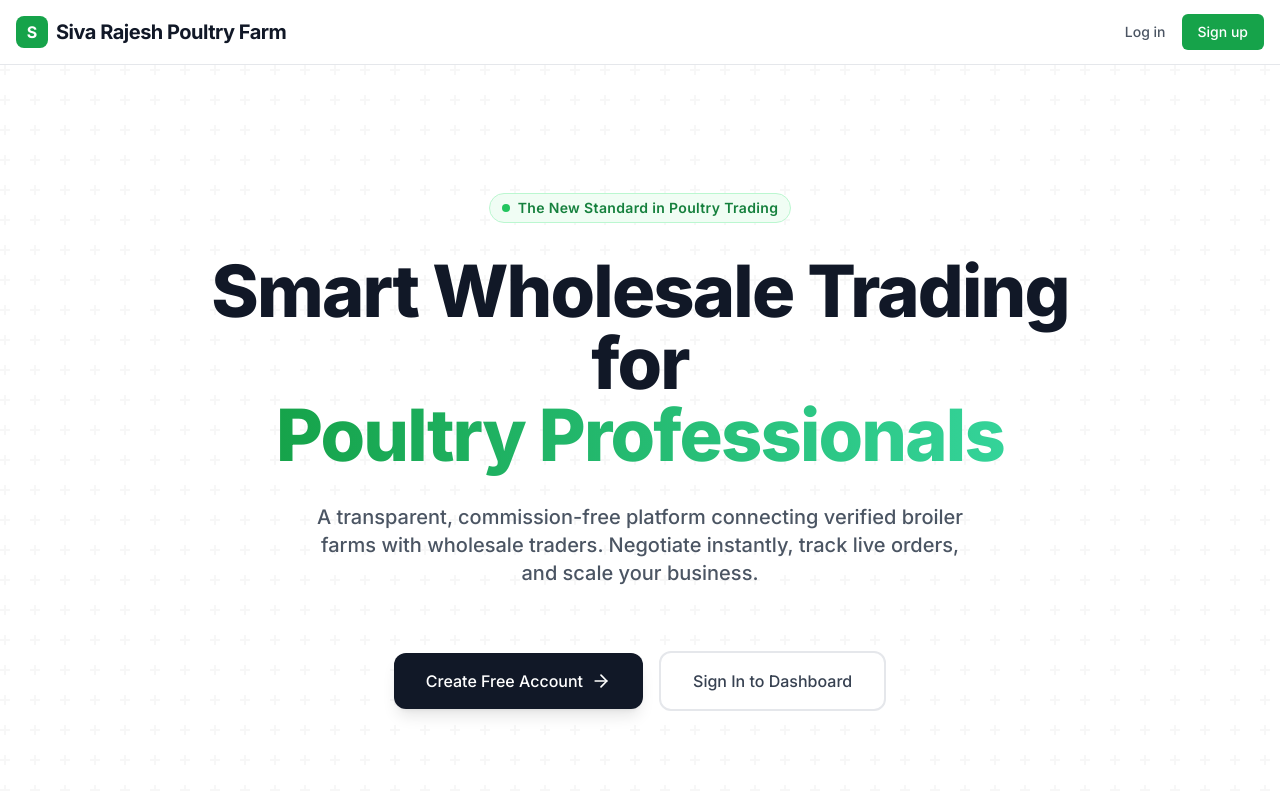
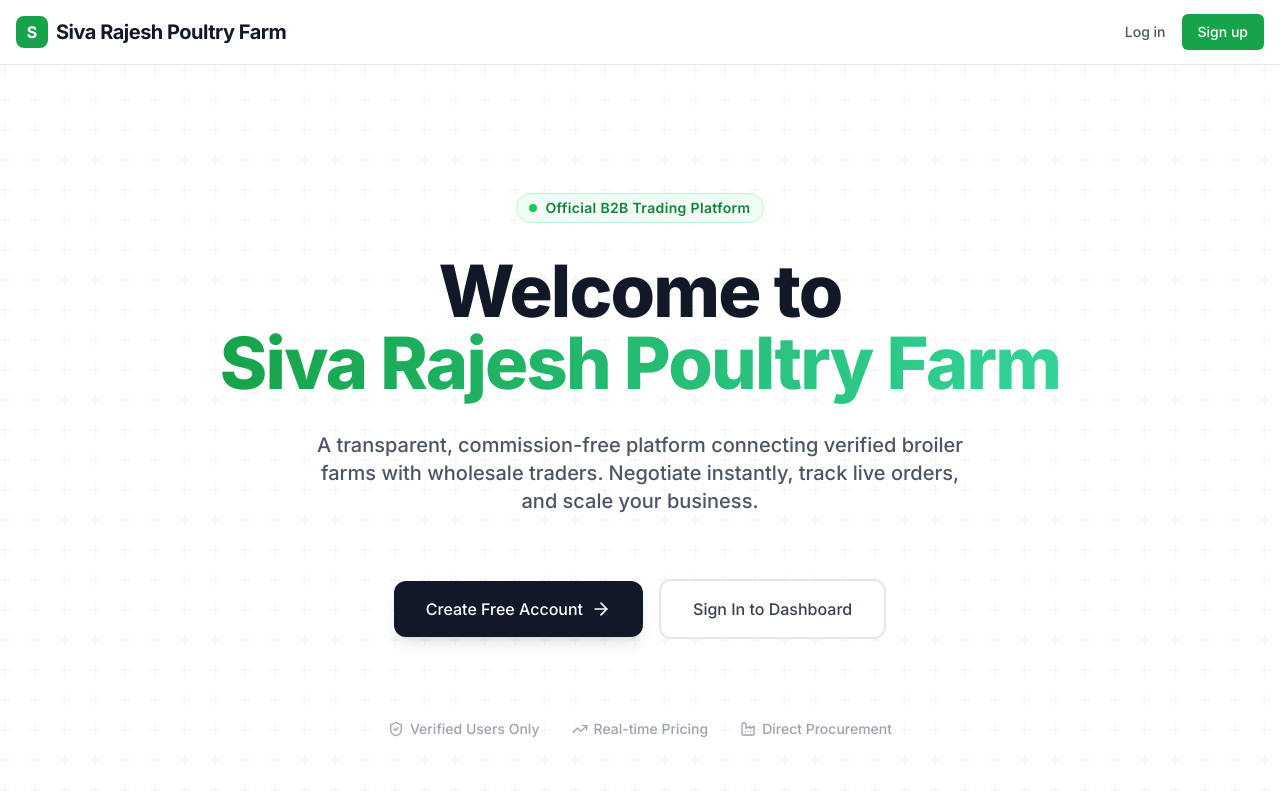
Before and after one commit to devmouli/poultry-farm, a Next.js app: page / in a window 1280 px wide. Shown: the top 791 px of the page. Built offline with nearby package versions, Linux system fonts and the light colour scheme.

Commit message:
Update landing page to Siva Rajesh Poultry Farm

```diff
--- a/src/app/page.tsx
+++ b/src/app/page.tsx
@@ -15,13 +15,13 @@ export default function Home() {
               <span className="animate-ping absolute inline-flex h-full w-full rounded-full bg-green-400 opacity-75"></span>
               <span className="relative inline-flex rounded-full h-2 w-2 bg-green-500"></span>
             </span>
-            The New Standard in Poultry Trading
+            Official B2B Trading Platform
           </div>
 
           <h1 className="text-5xl md:text-7xl font-extrabold tracking-tight text-gray-900 leading-[1.1]">
-            Smart Wholesale Trading for <br className="hidden md:block" />
+            Welcome to <br className="hidden md:block" />
             <span className="text-transparent bg-clip-text bg-gradient-to-r from-green-600 to-emerald-400">
-              Poultry Professionals
+              Siva Rajesh Poultry Farm
             </span>
           </h1>
 
```
